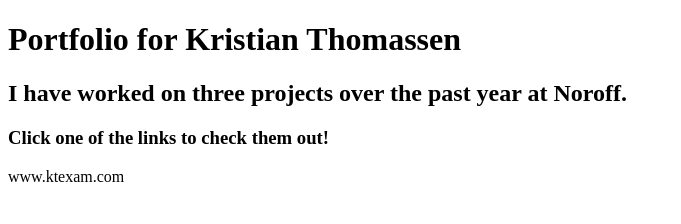
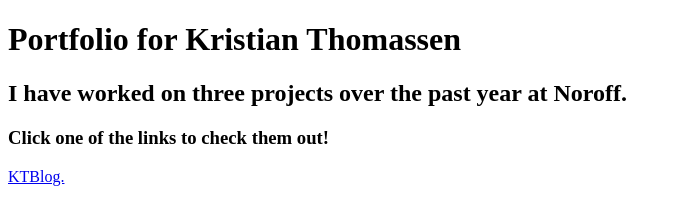
Before and after one commit to KThomiss/portfolio, a plain HTML site: page portfolio/index.html in a window 1280 px wide. Shown: the whole page, without its empty margins (0-681 px from the left). Drawn offline with Linux system fonts and the light colour scheme.

Commit message:
Update index.html

```diff
--- a/portfolio/index.html
+++ b/portfolio/index.html
@@ -11,7 +11,7 @@
         <h1>Portfolio for Kristian Thomassen</h1>
         <h2>I have worked on three projects over the past year at Noroff.</h2>
         <h3>Click one of the links to check them out!</h3>
-        <a>www.ktexam.com</a>
+        <a href="www.ktexam.com">KTBlog.</a>
     </main>
 </body>
 </html>
```
